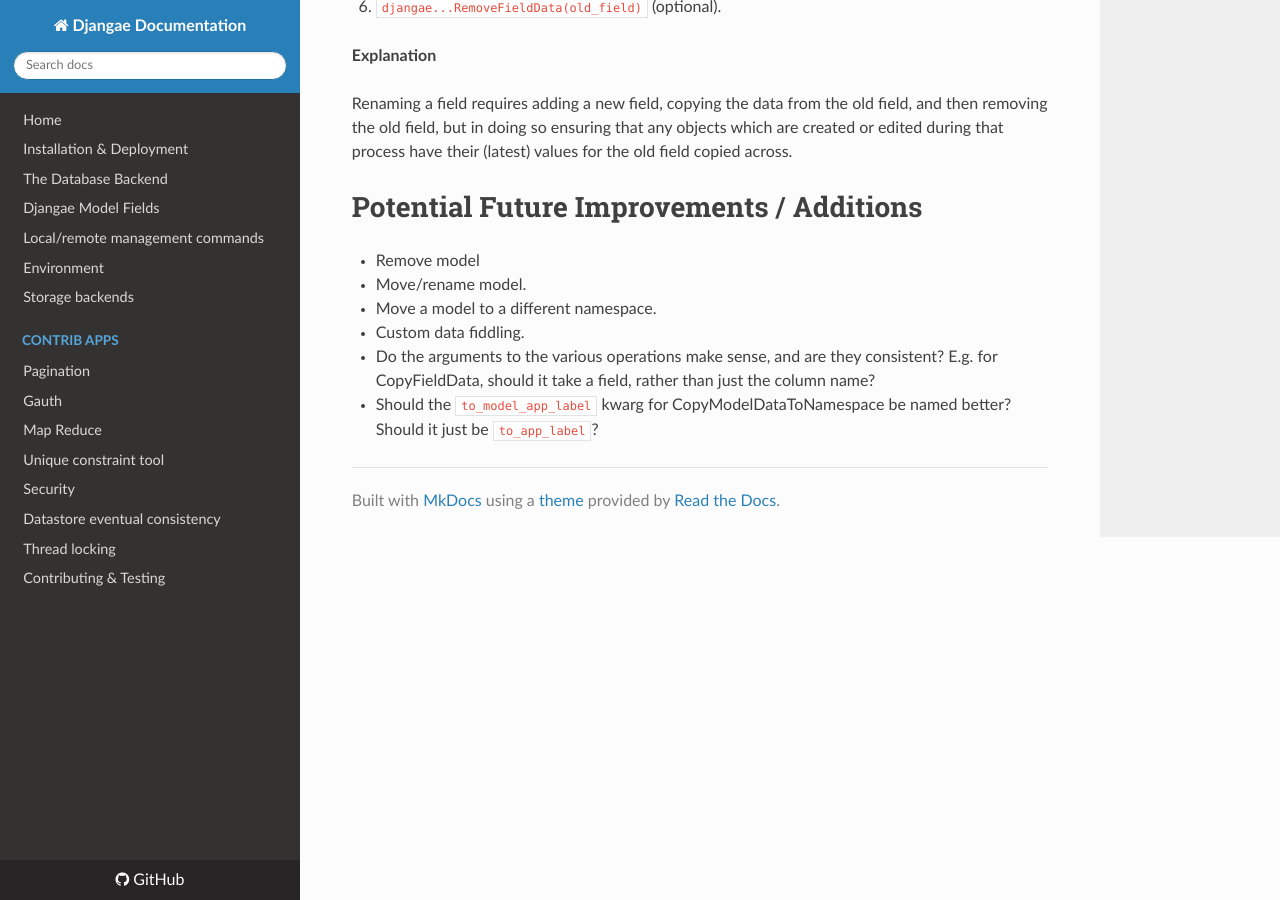
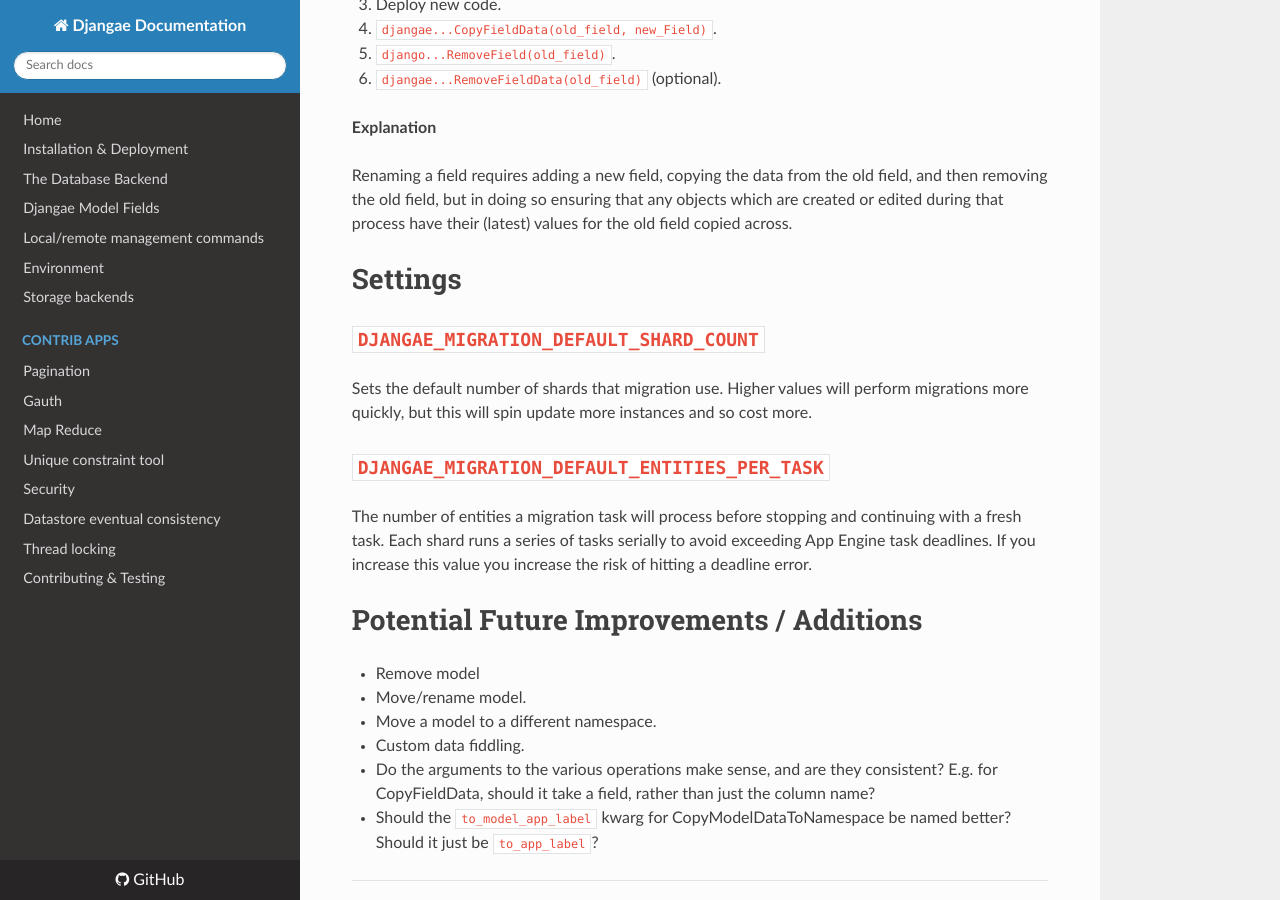
Before and after one commit to wittfabian/djangae, an MkDocs documentation site: the page built from docs/migrations.md, in a window 1280 px wide and 900 px high, scrolled down 2938 px. Built offline with MkDocs 1.6.1, drawn with Linux system fonts in a browser that asks for light colours; nearby versions of some CDN libraries; old or Windows-style settings are respelled for this version of MkDocs; some of the changed text lies outside the part shown.

Commit message:
Update documentation

```diff
--- a/docs/migrations.md
+++ b/docs/migrations.md
@@ -31,6 +31,8 @@ There are a few important things to understand about Djangae's migrations:
 It is important that you do not mix Django migration operations and Djangae migration operations in the same migration file. The reason for this is that if a migration is interrupted and subsequently repeated, any complete Djangae migrations will be skipped but Django ones will retry.
 
 It's important to note that any Django migration operations (e.g. AddField, AddModel) that happen on the datastore will be no-ops, but you still need to include any Django-generated migrations so that the Djangae migrations have access to the latest model state.
+
+It's also important to understand that for various reasons an entity may be processed twice or more while running a migration so your migration operations should be able to handle this.
 
 ## Migration Operations
 
@@ -91,6 +93,18 @@ Whether you want to run the `RemoveFieldData` task or not depends on how much da
 
 Renaming a field requires adding a new field, copying the data from the old field, and then removing the old field, but in doing so ensuring that any objects which are created or edited during that process have their (latest) values for the old field copied across.
 
+# Settings
+
+## `DJANGAE_MIGRATION_DEFAULT_SHARD_COUNT`
+
+Sets the default number of shards that migration use. Higher values will perform migrations more quickly, but this will spin update
+more instances and so cost more.
+
+## `DJANGAE_MIGRATION_DEFAULT_ENTITIES_PER_TASK`
+
+The number of entities a migration task will process before stopping and continuing with a fresh task. Each shard runs a series of tasks
+serially to avoid exceeding App Engine task deadlines. If you increase this value you increase the risk of hitting a deadline error.
+
 # Potential Future Improvements / Additions
 
 * Remove model
```
